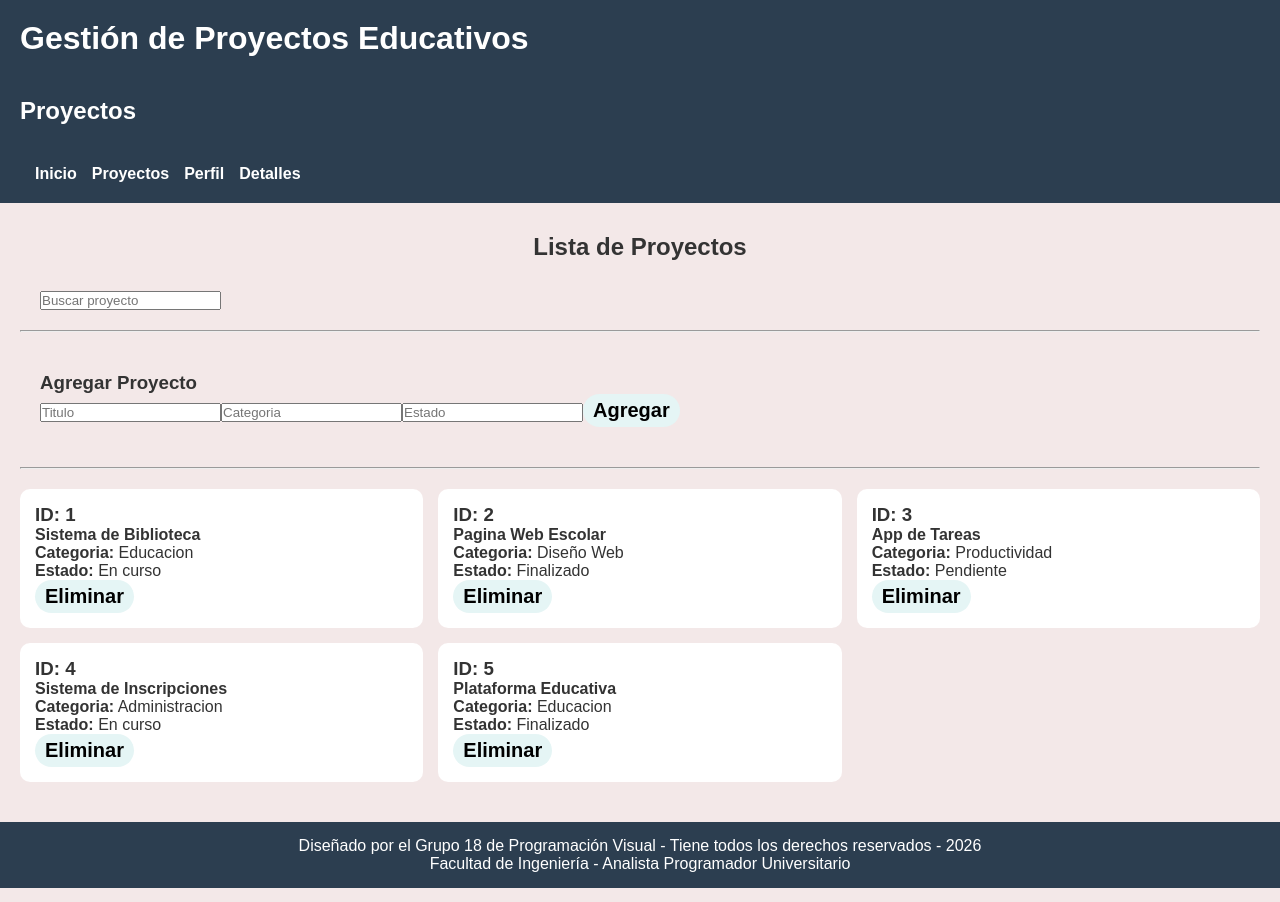
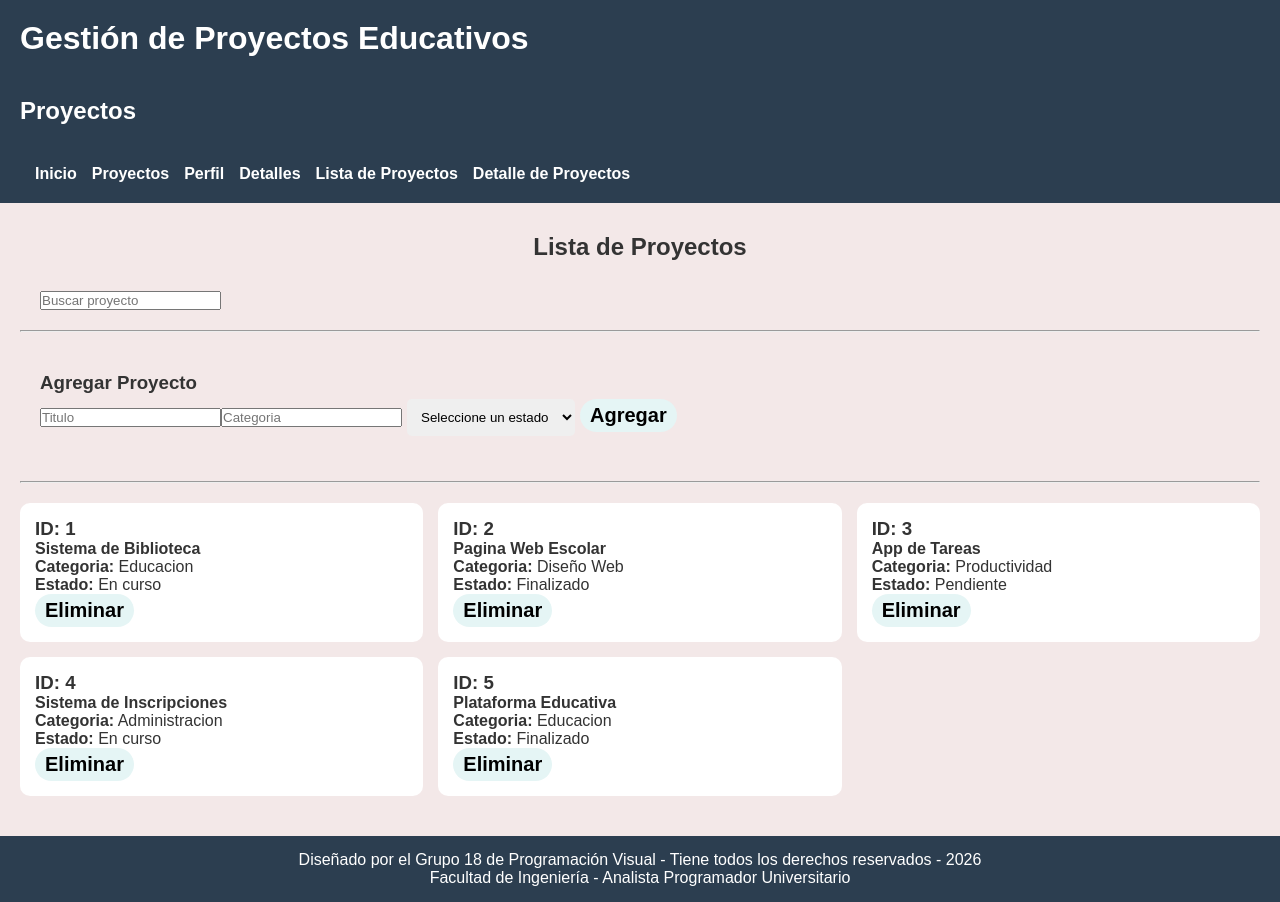
Before and after one commit to tatii0801/PV_TP3_Grupo18, a React (Vite) app: page / in a window 1280 px wide. Built offline with nearby package versions, Linux system fonts and the light colour scheme.

Commit message:
se modifico algunos detalle de la lista de proyecto y se agrego el componente DetalleProyecto

```diff
--- a/src/components/ListaProyectos.jsx
+++ b/src/components/ListaProyectos.jsx
@@ -99,14 +99,32 @@ return (
                     }
                 />
 
-                <input
-                    type="text"
-                    placeholder="Estado"
+                <select
                     value={estado}
                     onChange={(encontrar) =>
-                        setEstado(encontrar.target.value)
+                        setEstado(
+                            encontrar.target.value
+                        )
                     }
-                />
+                >
+
+                    <option value="">
+                        Seleccione un estado
+                    </option>
+
+                    <option value="Pendiente">
+                        Pendiente
+                    </option>
+
+                    <option value="En curso">
+                        En curso
+                    </option>
+
+                    <option value="Finalizado">
+                        Finalizado
+                    </option>
+
+                </select>
 
                 <button onClick={agregar}>
                     Agregar
--- a/src/components/Nav.jsx
+++ b/src/components/Nav.jsx
@@ -5,6 +5,8 @@ const Nav = () => {
       <a href="#">Proyectos</a>
       <a href="#">Perfil</a>
       <a href="#">Detalles</a>
+      <a href="ListaProyectos">Lista de Proyectos</a>
+      <a href="DetalleProyecto">Detalle de Proyectos</a>
     </nav>
   )
 }
--- a/src/css/styles.css
+++ b/src/css/styles.css
@@ -124,3 +124,21 @@ footer {
   margin: 0;
 
 }
+
+select {
+
+  padding: 10px;
+
+  margin: 5px;
+
+  border-radius: 5px;
+
+  border: 1px solid var(--color-borde);
+}
+
+select:focus {
+
+  outline: none;
+
+  border-color: var(--color-secundario);
+}
--- a/src/services/proyectoService.js
+++ b/src/services/proyectoService.js
@@ -31,9 +31,22 @@ const proyectos = [
     }
 ];
 
-export const obtenerProyectos = () => proyectos;
+export const obtenerProyectos = () => [...proyectos];
 
 export const agregarProyecto = (nuevoProyecto) => {
+
+    if (
+        nuevoProyecto.titulo === "" ||
+        nuevoProyecto.categoria === "" ||
+        nuevoProyecto.estado === ""
+    ) {
+
+        alert(
+            "Complete todos los campos"
+        );
+
+        return;
+    }
 
     console.log(
         `Se agrego el proyecto ${nuevoProyecto.titulo}`
```
Also changed, not shown: src/components/DetalleProyecto.jsx (added, +79 -0 lines).
